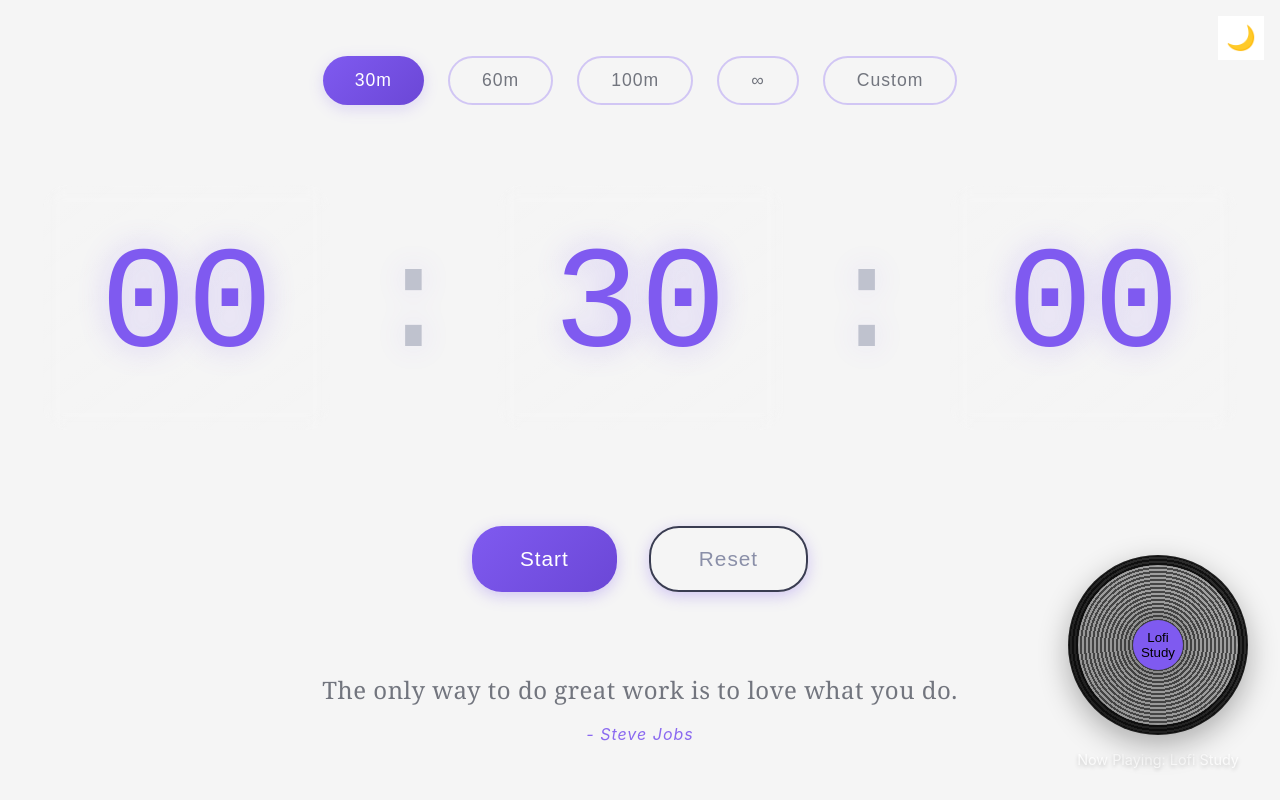
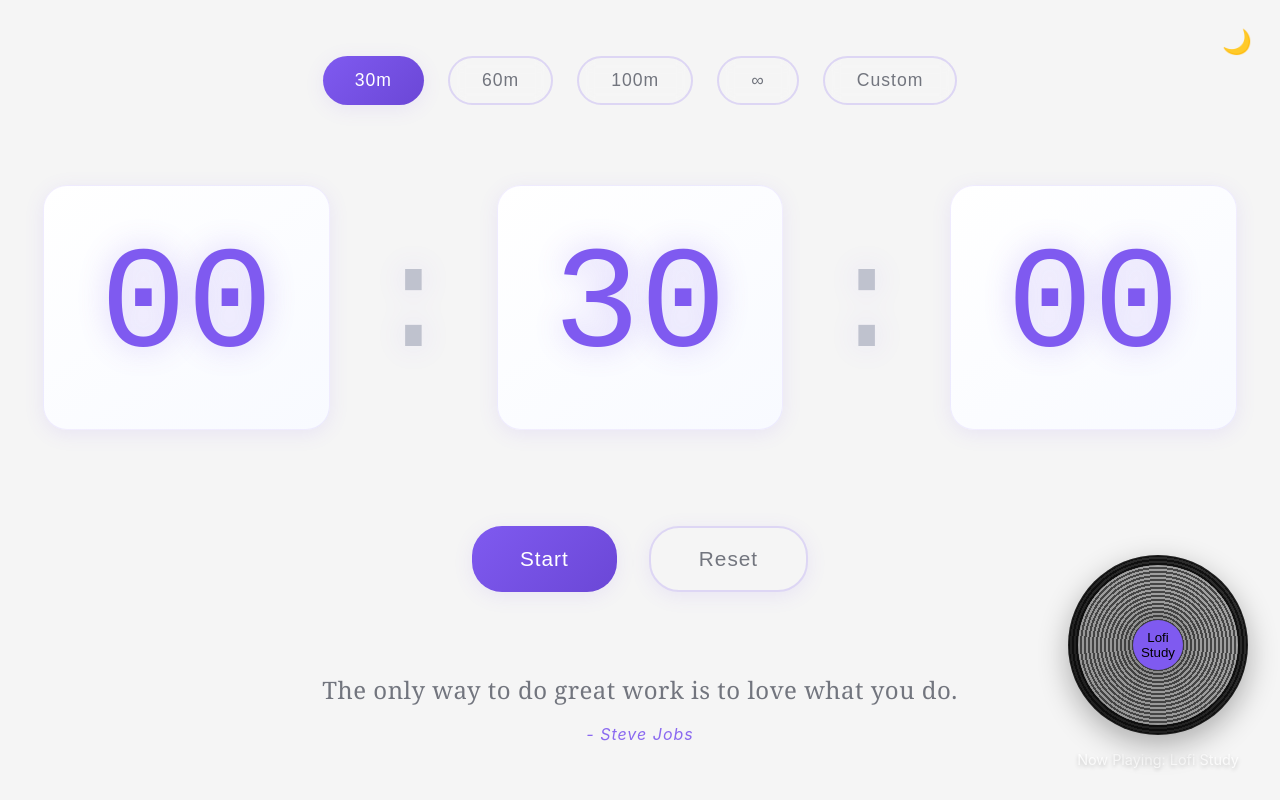
Before and after one commit to KeshariPiyush24/FlowBeat, a React (Vite) app: page / in a window 1280 px wide. Built offline with nearby package versions, Linux system fonts and the light colour scheme; no server answers; grey boxes are pictures that could not be loaded.

Commit message:
made light them more beautiful

```diff
--- a/src/components/Theme/ThemeToggle.css
+++ b/src/components/Theme/ThemeToggle.css
@@ -2,18 +2,20 @@
     position: fixed;
     top: 1rem;
     right: 1rem;
-    padding: 0.5rem;
+    padding: 0.75rem;
     font-size: 1.5rem;
-    background: var(--color-surface-light);
+    background: transparent;
     border: none;
     cursor: pointer;
     z-index: 1000;
-    transition: transform var(--transition-speed);
+    transition: all var(--transition-speed);
     color: var(--color-primary);
+    border-radius: 50%;
 }
 
 .theme-toggle:hover {
-    transform: scale(1.1);
+    transform: scale(1.1) rotate(10deg);
+    color: var(--color-primary-dark);
 }
 
 body.dark-mode .theme-toggle {
--- a/src/components/Timer/Timer.css
+++ b/src/components/Timer/Timer.css
@@ -22,30 +22,27 @@
 }
 
 .time-unit {
-    background: var(--gradient-surface);
+    background: var(--gradient-surface-light);
     padding: 2.5rem 3.5rem;
     border-radius: 24px;
-    backdrop-filter: blur(10px);
-    border: 1px solid rgba(255, 255, 255, 0.1);
+    border: 1px solid rgba(127, 90, 240, 0.1);
     min-width: 200px;
     text-align: center;
     position: relative;
     overflow: hidden;
+    box-shadow: var(--shadow-light);
 }
 
 body.light-mode .time-unit {
-    background: var(--color-surface-light);
+    background: var(--gradient-surface-light);
     box-shadow:
-        0 4px 20px rgba(0, 0, 0, 0.05),
+        var(--shadow-light),
         inset 0 0 0 1px rgba(255, 255, 255, 0.5);
 }
 
 body.dark-mode .time-unit {
-    background: var(--color-surface-dark);
-    box-shadow:
-        0 8px 32px rgba(0, 0, 0, 0.2),
-        inset 0 2px 0 rgba(255, 255, 255, 0.05),
-        inset 0 -2px 0 rgba(0, 0, 0, 0.1);
+    background: var(--gradient-surface-dark);
+    box-shadow: var(--shadow-dark);
 }
 
 .time-unit::after {
@@ -82,13 +79,15 @@ body.dark-mode .time-unit {
     color: var(--color-secondary);
     cursor: pointer;
     transition: all 0.3s ease;
-    border: 2px solid rgba(127, 90, 240, 0.3);
+    border: 2px solid rgba(127, 90, 240, 0.2);
     font-size: 1.1rem;
     letter-spacing: 1px;
+    backdrop-filter: blur(8px);
 }
 
 .mode-button:hover {
-    background: rgba(127, 90, 240, 0.1);
+    border-color: var(--color-primary);
+    color: var(--color-primary);
     transform: translateY(-2px);
 }
 
@@ -96,7 +95,7 @@ body.dark-mode .time-unit {
     background: var(--gradient-primary);
     color: white;
     border: none;
-    box-shadow: 0 4px 15px rgba(127, 90, 240, 0.2);
+    box-shadow: var(--shadow-light);
 }
 
 .custom-time-input {
@@ -145,7 +144,7 @@ body.dark-mode .time-unit {
     cursor: pointer;
     transition: all 0.3s ease;
     letter-spacing: 1px;
-    box-shadow: 0 4px 15px rgba(127, 90, 240, 0.3);
+    box-shadow: var(--shadow-light);
 }
 
 .control-button:hover {
@@ -156,8 +155,13 @@ body.dark-mode .time-unit {
 
 .control-button.reset {
     background: transparent;
-    border: 2px solid #3a3d52;
-    color: #8a8fa8;
+    border: 2px solid rgba(127, 90, 240, 0.2);
+    color: var(--color-secondary);
+}
+
+.control-button.reset:hover {
+    border-color: var(--color-primary);
+    color: var(--color-primary);
 }
 
 @keyframes pulse {
--- a/src/index.css
+++ b/src/index.css
@@ -2,7 +2,7 @@
   --color-primary: #7F5AF0;
   --color-primary-dark: #6B47D6;
   --color-secondary: #72757E;
-  --color-background-light: #FAFAFA;
+  --color-background-light: #F4F6FA;
   --color-text-light: #2B2C34;
   --color-surface-light: #FFFFFF;
   --color-background-dark: #16161A;
@@ -12,8 +12,11 @@
   --color-error: #FF6B6B;
   --color-warning: #FF8E3C;
   --gradient-primary: linear-gradient(135deg, #7F5AF0, #6B47D6);
-  --gradient-surface: linear-gradient(145deg, rgba(255,255,255,0.05), rgba(255,255,255,0));
+  --gradient-surface-light: linear-gradient(145deg, #FFFFFF, #F8FAFF);
+  --gradient-surface-dark: linear-gradient(145deg, rgba(255,255,255,0.05), rgba(255,255,255,0));
   --transition-speed: 0.3s;
+  --shadow-light: 0 4px 20px rgba(127, 90, 240, 0.1);
+  --shadow-dark: 0 4px 20px rgba(0, 0, 0, 0.2);
 }
 
 * {
```
